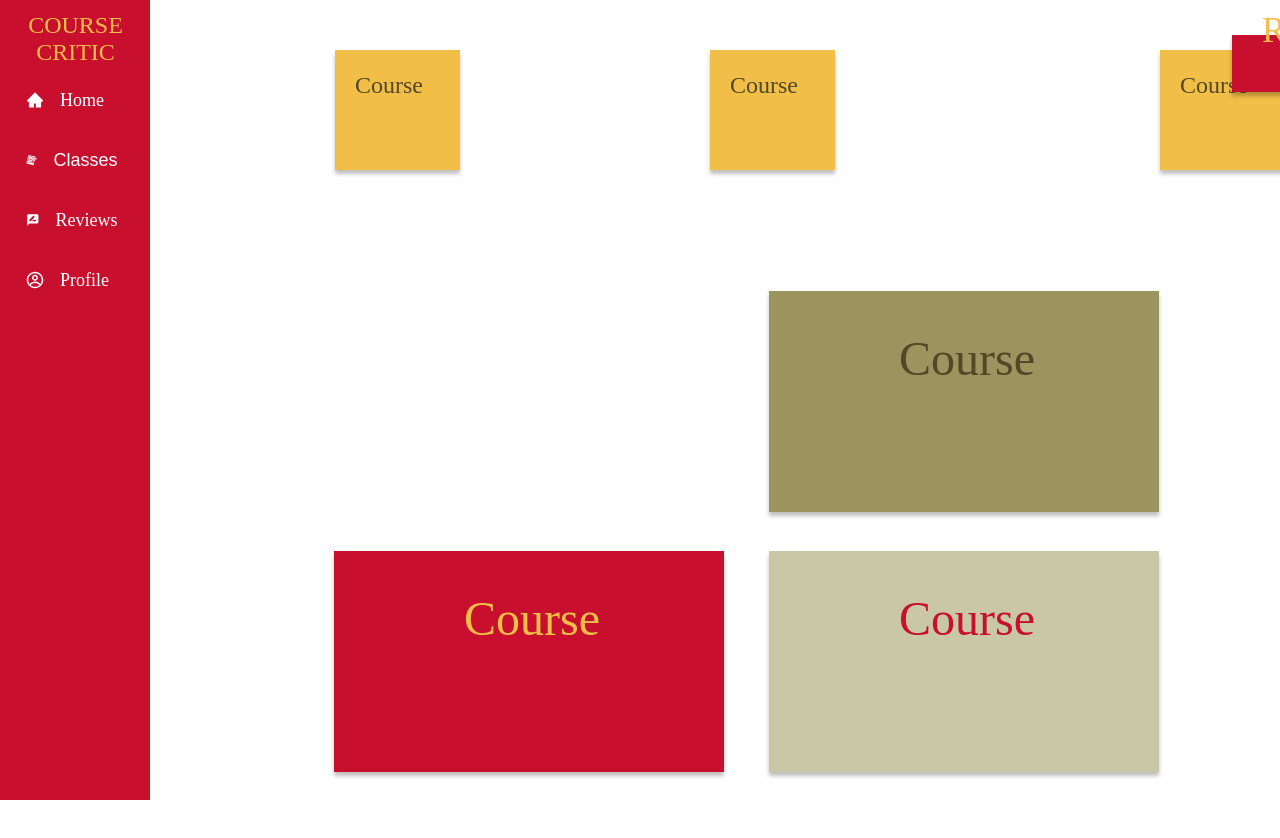
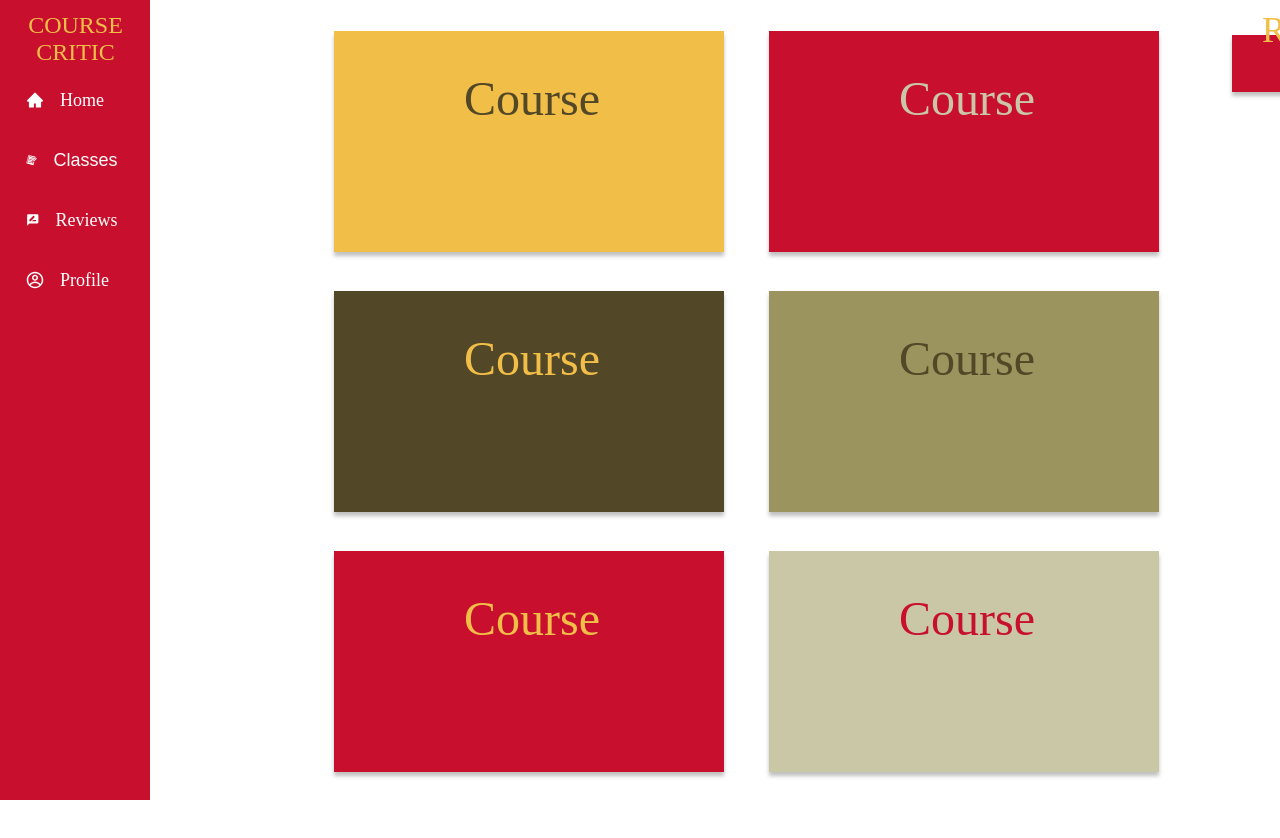
Before and after one commit to Drake-Dodson/course-critic, a React (Create React App) app in the folder 319-course-critic-ui/: page / in a window 1280 px wide. Shown: the top 838 px of the page. Built offline with nearby package versions, Linux system fonts and the light colour scheme.

Commit message:
725 fixed error conflicting with home page

```diff
--- a/319-course-critic-ui/src/pages/CourseMetricsPage.css
+++ b/319-course-critic-ui/src/pages/CourseMetricsPage.css
@@ -31,7 +31,7 @@
   clear: both;
 }
 
-.squareone {
+.squareonecm {
     position: absolute;
     width: 125px;
     height: 120px;
@@ -44,7 +44,7 @@
     box-shadow: 0px 4px 4px rgba(0, 0, 0, 0.25);
 
   }
-  .squareone p {
+  .squareonecm p {
     position: absolute;
     width: 50px;
     height: 50px;
@@ -62,7 +62,7 @@
     color: #524727;
   }
 
-  .squaretwo {
+  .squaretwocm {
     position: absolute;
     width: 125px;
     height: 120px;
@@ -75,7 +75,7 @@
     box-shadow: 0px 4px 4px rgba(0, 0, 0, 0.25);
 
   }
-  .squaretwo p {
+  .squaretwocm p {
     position: absolute;
     width: 50px;
     height: 50px;
@@ -93,7 +93,7 @@
     color: #524727;
   }
 
-  .squarethree {
+  .squarethreecm {
     position: absolute;
     width: 125px;
     height: 120px;
@@ -106,7 +106,7 @@
     box-shadow: 0px 4px 4px rgba(0, 0, 0, 0.25);
 
   }
-  .squarethree p {
+  .squarethreecm p {
     position: absolute;
     width: 50px;
     height: 50px;
--- a/319-course-critic-ui/src/pages/CourseMetricsPage.js
+++ b/319-course-critic-ui/src/pages/CourseMetricsPage.js
@@ -27,19 +27,19 @@ export default function CourseMetricsPage() {
             </div>
           </div> */}
 
-          <div class="squareone">
+          <div class="squareonecm">
             <p>Rating
               4.7/5
             </p>
           </div>
 
-          <div class="squaretwo">
+          <div class="squaretwocm">
             <p>Difficulty
               3.2/5
             </p>
           </div>
 
-          <div class="squarethree">
+          <div class="squarethreecm">
             <p>Time
               1.2/5
             </p>
```
